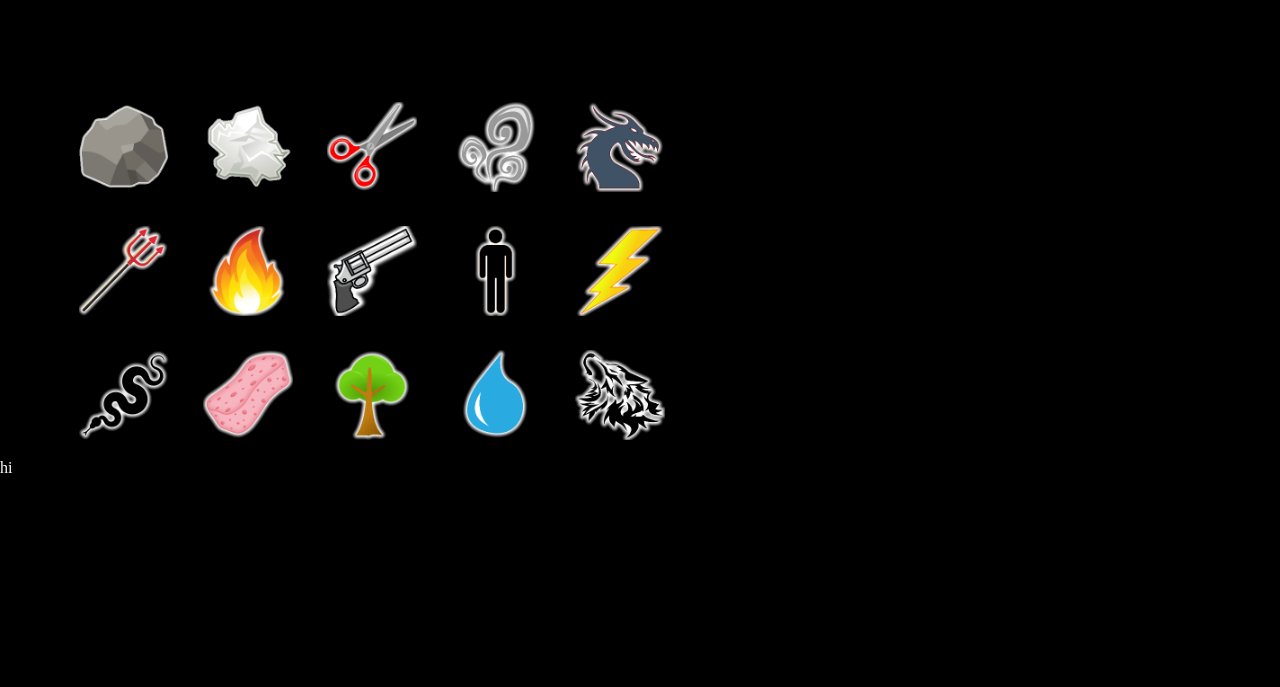
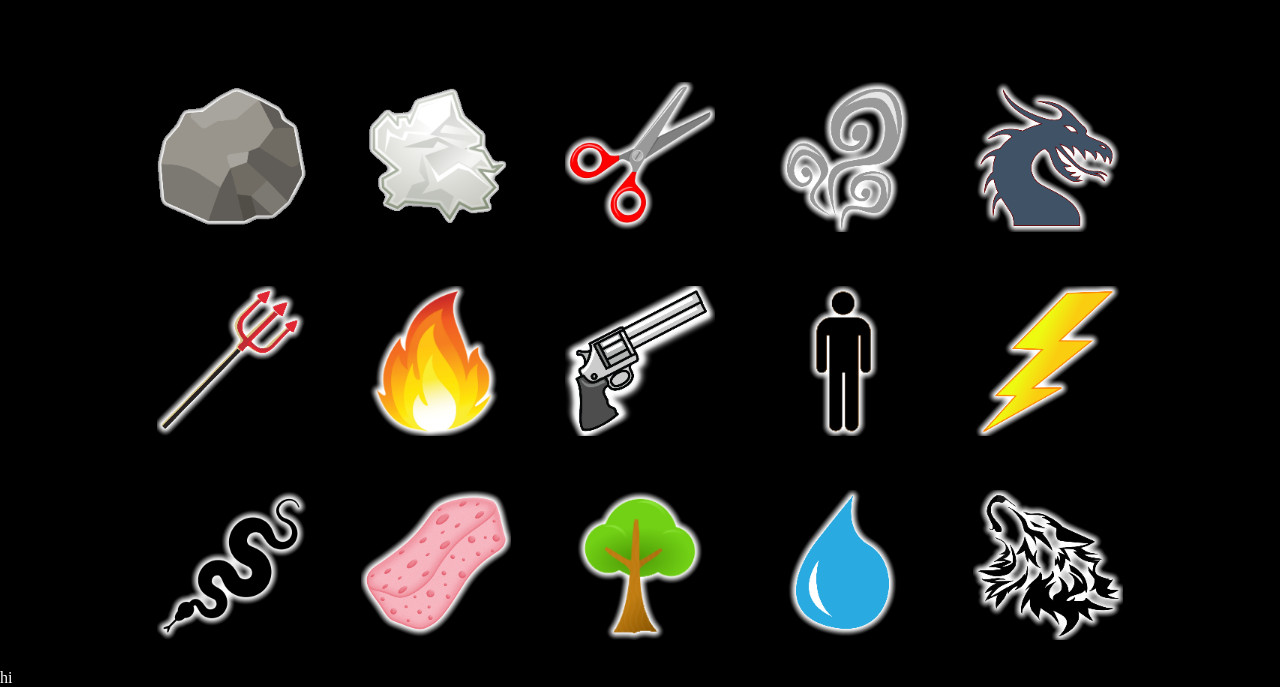
Before and after one commit to JustJeeCode/RockPaperScissors2.0, a plain HTML site: page index.html in a window 1280 px wide. Shown: the part 184-871 px from the top of the page. Before the commit the page ends 800 px from the top, so only its background shows below. Drawn offline with Linux system fonts and the light colour scheme.

Commit message:
Fixing the html/css code

```diff
--- a/index.html
+++ b/index.html
@@ -3,6 +3,7 @@
         <!-- Title -->
         <title>Rock Paper Scissors 2.0</title>
         <link rel="stylesheet" href="style.css">
+        <link rel="stylesheet" href="main.js">
         <link href="https://fonts.googleapis.com/css2?family=Titillium+Web:wght@700&display=swap" rel="stylesheet">
         <link href="https://fonts.googleapis.com/css2?family=Dosis:wght@600&display=swap" rel="stylesheet">
         <meta charset="utf-8">
@@ -22,8 +23,7 @@
         </div>
 
         <!-- Player Area -->
-        <div id="main_content">
-            <div id="player_area" class="left">
+        <div id="player_area" class="mid">
             <div id="select_item">
                 <div id="row1">
                     <img src="images/rock.png" alt="Rock" class="item">
@@ -54,7 +54,6 @@
         <div id="computer_area">
             <p>hi</p>
         </div>
-        </div>
 
     </body>
 
--- a/style.css
+++ b/style.css
@@ -1,15 +1,12 @@
 * {
     margin: 0;
+    padding: 0;
 }
 
 img {
-    height: 90px;
-    width: 90px;
-    padding: 15px;
-}
-
-.left {
-    text-align: left;
+    height: 150px;
+    width: 150px;
+    padding: 25px;
 }
 
 .mid {
@@ -33,12 +30,8 @@ header {
     font-size: 20px;
 }
 
-#main_content {
-    margin-top: 80px;
-}
-
 #select_item {
-    margin-left: 5%;
+    margin-top: 50px;
 }
 
 #computer_area {
```
Lines whose indentation alone changed are shown as unchanged.
